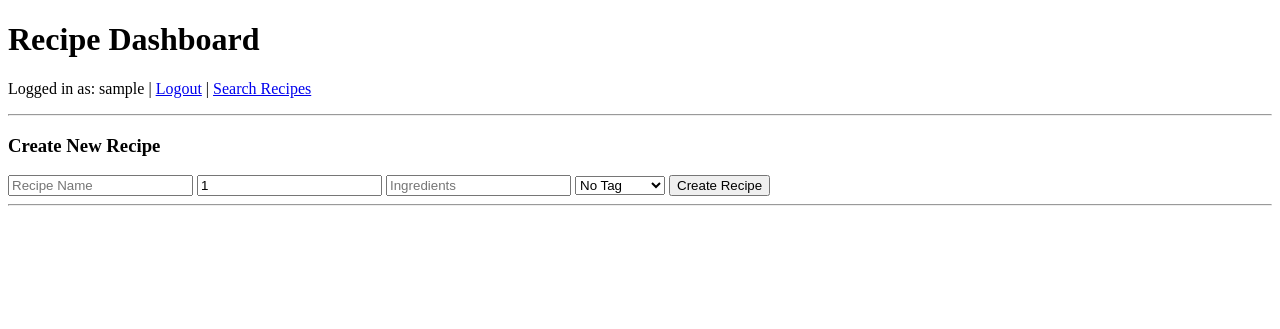
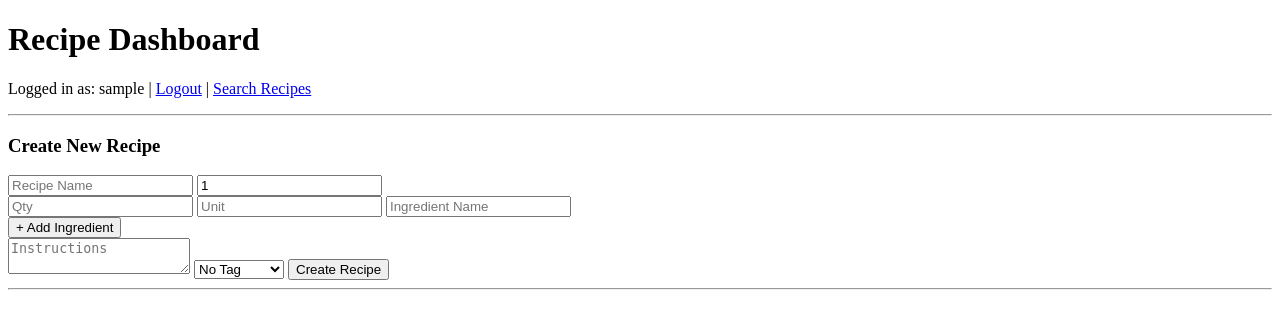
Before and after one commit to Javan27/CSC330-RecipeHub, a Flask app: page / in a window 1280 px wide. Shown: the top 329 px of the page. Run offline with Flask 3, Linux system fonts and the light colour scheme; the visitor is signed in with stand-in values (Sample User, id 1).

Commit message:
Testing line-by-line ingredients and instructions

```diff
--- a/templates/index.html
+++ b/templates/index.html
@@ -13,7 +13,17 @@
         <h3>Create New Recipe</h3>
         <input type="text" id="new-recipe-name" placeholder="Recipe Name">
         <input type="number" id="new-serving-size" placeholder="Servings" min="1" value="1">
-        <input type="text" id="new-ingredients" placeholder="Ingredients">
+        	<div id="ingredient-container">
+    	<div class="ingredient-row">
+        	<input type="text" class="ing-qty" placeholder="Qty">
+        	<input type="text" class="ing-unit" placeholder="Unit">
+        	<input type="text" class="ing-name" placeholder="Ingredient Name">
+    	</div>
+	</div>
+	<button type="button" id="add-ingredient-btn">+ Add Ingredient</button>
+
+	<br>
+	<textarea id="new-instructions" placeholder="Instructions"></textarea>
 	<select id="new-tags">
     		<option value="">No Tag</option>
     		<option value="keto">Keto</option>
@@ -55,11 +65,16 @@
          document.getElementById('btn-create-recipe').addEventListener('click', async () => {
     const nameEl = document.getElementById('new-recipe-name');
     const servingEl = document.getElementById('new-serving-size');
-            const ingredientsEl = document.getElementById('new-ingredients');
+    const instructionsEl = document.getElementById('new-instructions');
     const tagsEl = document.getElementById('new-tags');
 
-            if (!nameEl.value.trim()) return alert('Name required');
-            if (parseInt(servingEl.value) < 1) return alert('Servings must be 1 or more');
+    // Collect the multiple rows
+    const rows = document.querySelectorAll('.ingredient-row');
+    const ingredients = Array.from(rows).map(row => ({
+        quantity: row.querySelector('.ing-qty').value,
+        unit: row.querySelector('.ing-unit').value,
+        name: row.querySelector('.ing-name').value
+    })).filter(ing => ing.name.trim() !== "");
 
     const response = await fetch('/api/recipes', {
         method: 'POST',
@@ -67,19 +82,26 @@
         body: JSON.stringify({
             name: nameEl.value,
             servings: servingEl.value,
-                    ingredients: ingredientsEl.value,
+            instructions: instructionsEl.value,
+            ingredients: ingredients, // Send as a list
             tags: tagsEl.value
         })
     });
 
     if (response.ok) {
-                // Bug Fix: Clear the text boxes after success
-                nameEl.value = '';
-                servingEl.value = '1';
-                ingredientsEl.value = '';
-		tagsEl.value = '';
         renderGrid();
     }
+});
+document.getElementById('add-ingredient-btn').addEventListener('click', () => {
+    const container = document.getElementById('ingredient-container');
+    const newRow = document.createElement('div');
+    newRow.className = 'ingredient-row';
+    newRow.innerHTML = `
+        <input type="text" class="ing-qty" placeholder="Qty">
+        <input type="text" class="ing-unit" placeholder="Unit">
+        <input type="text" class="ing-name" placeholder="Ingredient Name">
+    `;
+    container.appendChild(newRow);
 });
     </script>
 </body>
```
Lines whose indentation alone changed are shown as unchanged.
